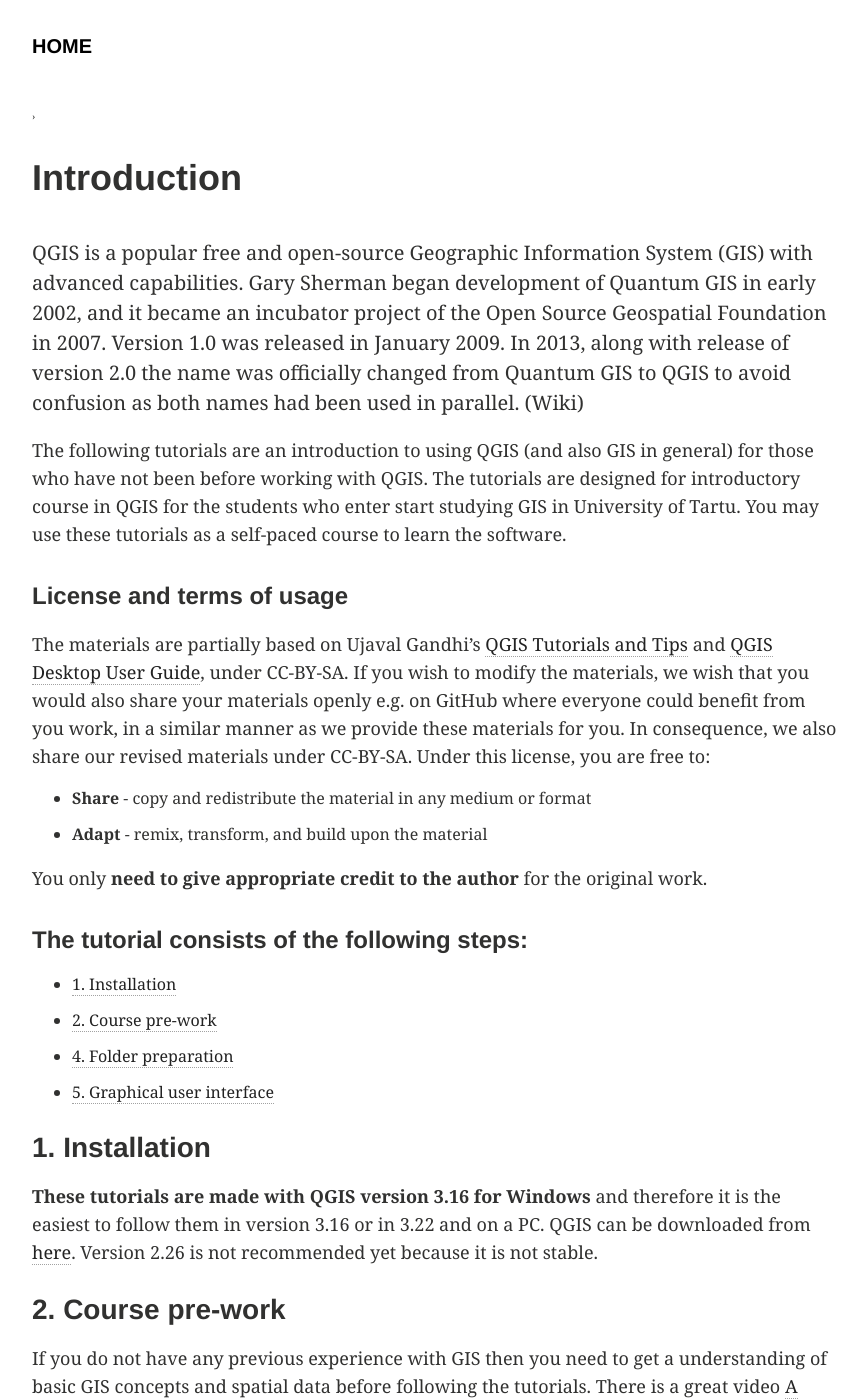
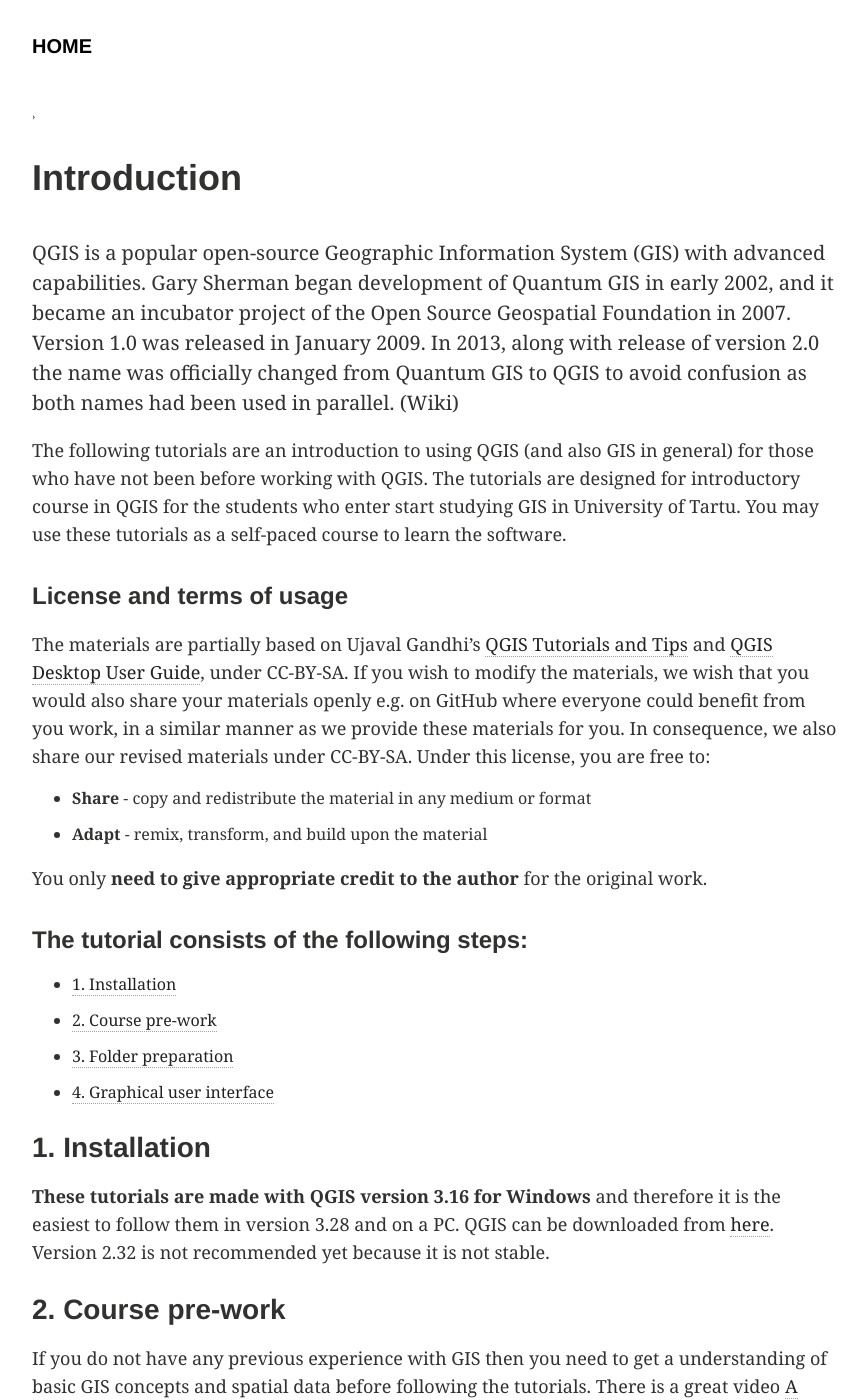
Before and after one commit to kevelyn1/QGIS-Intro, a Jekyll site: the page built from _posts/qgis/2022-08-12-intro.md, in a window 1280 px wide and 1400 px high. Shown: the whole window, without its empty margins (64-931 px from the left). Built offline with Jekyll 4.4.1, drawn with Linux system fonts in a browser that asks for light colours; emoji names are drawn with the system emoji font; some of the changed text lies outside the part shown.

Commit message:
updating the into to ver 3.28

```diff
--- a/_posts/qgis/2022-08-12-intro.md
+++ b/_posts/qgis/2022-08-12-intro.md
@@ -7,7 +7,7 @@
   teaser: QGIS_intro_teaser.png
 ---
 
-QGIS is a popular free and open-source Geographic Information System (GIS) with advanced capabilities. Gary Sherman began development of Quantum GIS in early 2002, and it became an incubator project of the Open Source Geospatial Foundation in 2007. Version 1.0 was released in January 2009. In 2013, along with release of version 2.0 the name was officially changed from Quantum GIS to QGIS to avoid confusion as both names had been used in parallel. (Wiki)
+QGIS is a popular open-source Geographic Information System (GIS) with advanced capabilities. Gary Sherman began development of Quantum GIS in early 2002, and it became an incubator project of the Open Source Geospatial Foundation in 2007. Version 1.0 was released in January 2009. In 2013, along with release of version 2.0 the name was officially changed from Quantum GIS to QGIS to avoid confusion as both names had been used in parallel. (Wiki)
 
 The following tutorials are an introduction to using QGIS (and also GIS in general) for those who have not been before working with QGIS. The tutorials are designed for introductory course in QGIS for the students who enter start studying GIS in University of Tartu. You may use these tutorials as a self-paced course to learn the software.
 
@@ -24,19 +24,19 @@
 
 - [1. Installation](#1-installation)
 - [2. Course pre-work](#2-course-pre-work)
-- [4. Folder preparation](#4-folder-preparation)
-- [5. Graphical user interface](#5-graphical-user-interface)
+- [3. Folder preparation](#3-folder-preparation)
+- [4. Graphical user interface](#4-graphical-user-interface)
 
 ### 1. Installation
-**These tutorials are made with QGIS version 3.16 for Windows** and therefore it is the easiest to follow them in version 3.16 or in 3.22 and on a PC. QGIS can be downloaded from [here](https://qgis.org/en/site/forusers/download.html). Version 2.26 is not recommended yet because it is not stable.
+**These tutorials are made with QGIS version 3.16 for Windows** and therefore it is the easiest to follow them in version 3.28 and on a PC. QGIS can be downloaded from [here](https://qgis.org/en/site/forusers/download.html). Version 2.32 is not recommended yet because it is not stable.
 
 ### 2. Course pre-work
 If you do not have any previous experience with GIS then you need to get a understanding of basic GIS concepts and spatial data before following the tutorials. There is a great video [A practical introduction to GIS](https://www.youtube.com/watch?v=yfLjnK569XY) made by Ujaval Gandhi from [Spatial Thoughts](https://spatialthoughts.com/) that you can watch to gain basic understanding about GIS.
 
-### 4. Folder preparation
+### 3. Folder preparation
 Create a working folder in Windows File Explorer where you will keep all the files of this course. Please do not use spaces nor umlauts in your folder nor file names.
 
-### 5. Graphical user interface
+### 4. Graphical user interface
 Open QGIS in your computer and you should be seeing similar view as below.
 
 ![image of GUI](../../images/1_user_interface.png)
```
